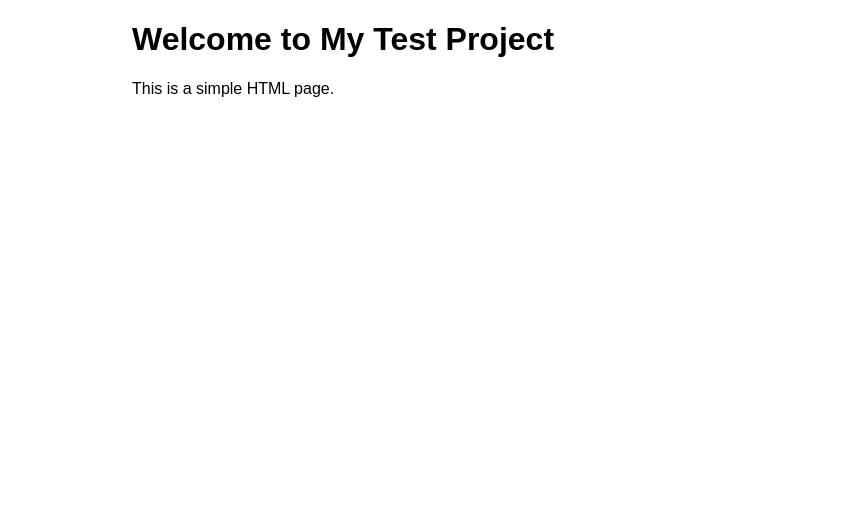
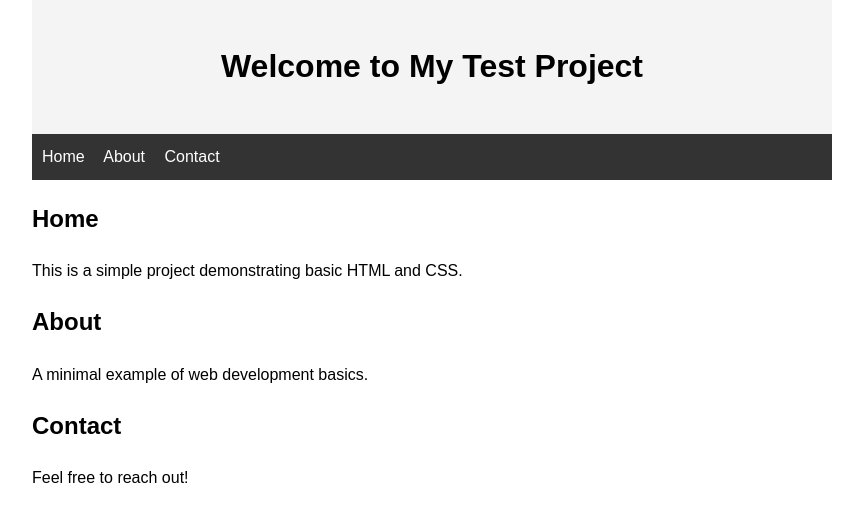
Before and after one commit to Tay-dev-lab/t-dev-test, a plain HTML site: page index.html in a window 1280 px wide. Shown: the whole page, without its empty margins (208-1071 px from the left). Drawn offline with Linux system fonts and the light colour scheme.

Commit message:
Add more content and improved styling

```diff
--- a/index.html
+++ b/index.html
@@ -2,13 +2,36 @@
 <html lang="en">
 <head>
     <meta charset="UTF-8">
-    <title>Test Project</title>
+    <title>My Project</title>
     <style>
-        body { font-family: Arial, sans-serif; max-width: 600px; margin: 0 auto; }
+        body { font-family: Arial, sans-serif; max-width: 800px; margin: 0 auto; line-height: 1.6; }
+        header { background-color: #f4f4f4; padding: 20px; text-align: center; }
+        nav { background-color: #333; color: white; padding: 10px; }
+        nav a { color: white; text-decoration: none; margin-right: 15px; }
     </style>
 </head>
 <body>
-    <h1>Welcome to My Test Project</h1>
-    <p>This is a simple HTML page.</p>
+    <header>
+        <h1>Welcome to My Test Project</h1>
+    </header>
+    <nav>
+        <a href="#home">Home</a>
+        <a href="#about">About</a>
+        <a href="#contact">Contact</a>
+    </nav>
+    <main>
+        <section id="home">
+            <h2>Home</h2>
+            <p>This is a simple project demonstrating basic HTML and CSS.</p>
+        </section>
+        <section id="about">
+            <h2>About</h2>
+            <p>A minimal example of web development basics.</p>
+        </section>
+        <section id="contact">
+            <h2>Contact</h2>
+            <p>Feel free to reach out!</p>
+        </section>
+    </main>
 </body>
 </html>
```
